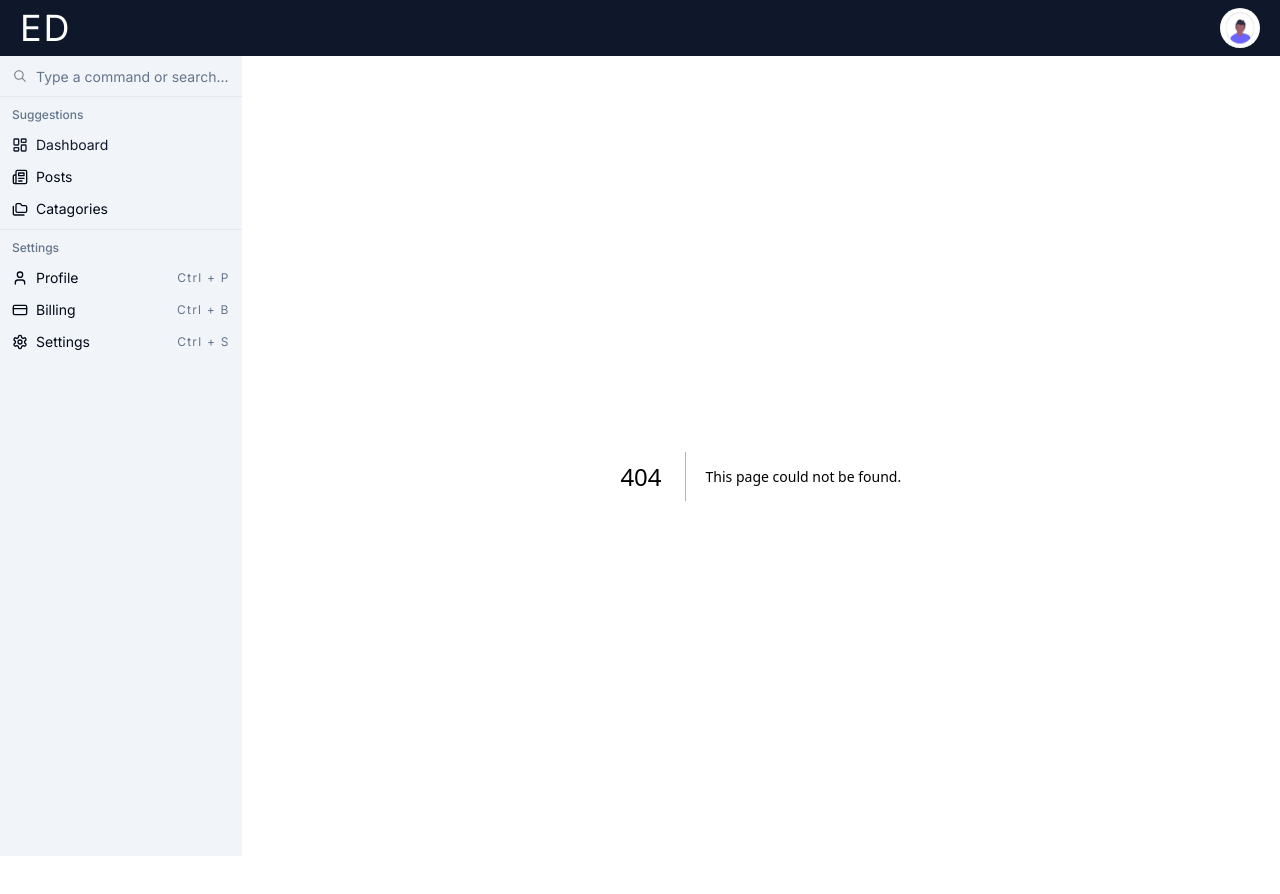
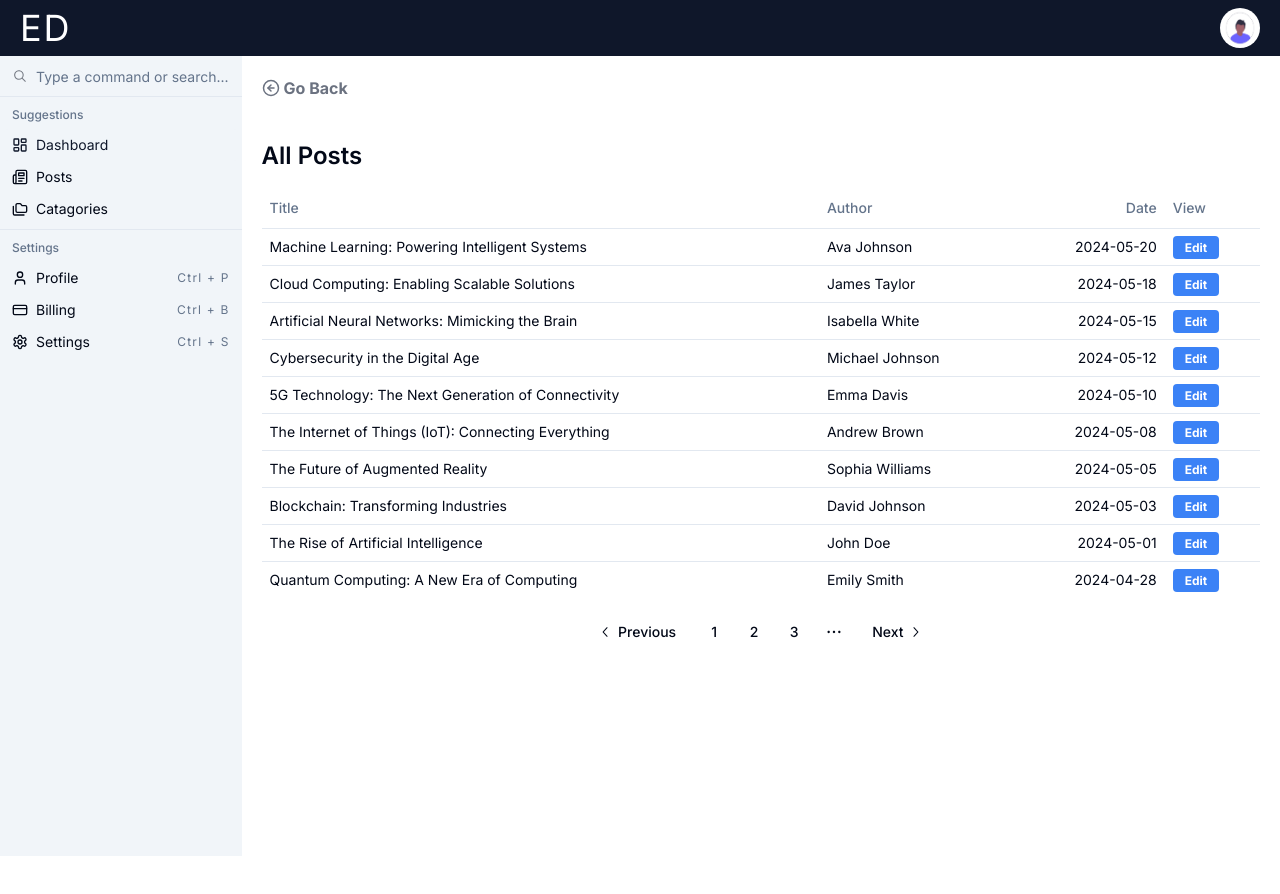
Before and after one commit to BaGorK/nextjs-shadcn-admin-dashboard, a Next.js app: page /posts in a window 1280 px wide. Before the commit this address had no page. After the commit the page ends 856 px from the top, so only its background shows below. Built offline with nearby package versions, Linux system fonts and the light colour scheme.

Commit message:
feat: add posts page | include pagination component from shadcn-ui

```diff
--- /dev/null
+++ b/app/(Main)/posts/page.tsx
@@ -0,0 +1,15 @@
+import PostsTable from '@/components/posts/PostsTable';
+import BackButton from '@/components/BackButton';
+import PostsPagination from '@/components/posts/PostsPagination';
+
+function PostsPage() {
+  return (
+    <>
+      <BackButton label='Go Back' to='/' />
+      <PostsTable />
+      <PostsPagination />
+    </>
+  );
+}
+
+export default PostsPage;
--- /dev/null
+++ b/components/BackButton.tsx
@@ -0,0 +1,21 @@
+import { ArrowLeftCircle } from 'lucide-react';
+import Link from 'next/link';
+
+interface Props {
+  label: string;
+  to: string;
+}
+
+function BackButton({ label, to }: Props) {
+  return (
+    <Link
+      href={to}
+      className='flex items-center gap-1 font-bold mb-5 text-gray-500'
+    >
+      <ArrowLeftCircle size={18} />
+      {label}
+    </Link>
+  );
+}
+
+export default BackButton;
--- /dev/null
+++ b/components/posts/PostsPagination.tsx
@@ -0,0 +1,38 @@
+import {
+  Pagination,
+  PaginationContent,
+  PaginationEllipsis,
+  PaginationItem,
+  PaginationLink,
+  PaginationNext,
+  PaginationPrevious,
+} from '@/components/ui/pagination';
+
+function PostsPagination() {
+  return (
+    <Pagination className='mt-4'>
+      <PaginationContent>
+        <PaginationItem>
+          <PaginationPrevious href='#' />
+        </PaginationItem>
+        <PaginationItem>
+          <PaginationLink href='#'>1</PaginationLink>
+        </PaginationItem>
+        <PaginationItem>
+          <PaginationLink href='#'>2</PaginationLink>
+        </PaginationItem>
+        <PaginationItem>
+          <PaginationLink href='#'>3</PaginationLink>
+        </PaginationItem>
+        <PaginationItem>
+          <PaginationEllipsis />
+        </PaginationItem>
+        <PaginationItem>
+          <PaginationNext href='#' />
+        </PaginationItem>
+      </PaginationContent>
+    </Pagination>
+  );
+}
+
+export default PostsPagination;
--- /dev/null
+++ b/components/ui/pagination.tsx
@@ -0,0 +1,121 @@
+import * as React from "react"
+import {
+  ChevronLeftIcon,
+  ChevronRightIcon,
+  DotsHorizontalIcon,
+} from "@radix-ui/react-icons"
+
+import { cn } from "@/lib/utils"
+import { ButtonProps, buttonVariants } from "@/components/ui/button"
+
+const Pagination = ({ className, ...props }: React.ComponentProps<"nav">) => (
+  <nav
+    role="navigation"
+    aria-label="pagination"
+    className={cn("mx-auto flex w-full justify-center", className)}
+    {...props}
+  />
+)
+Pagination.displayName = "Pagination"
+
+const PaginationContent = React.forwardRef<
+  HTMLUListElement,
+  React.ComponentProps<"ul">
+>(({ className, ...props }, ref) => (
+  <ul
+    ref={ref}
+    className={cn("flex flex-row items-center gap-1", className)}
+    {...props}
+  />
+))
+PaginationContent.displayName = "PaginationContent"
+
+const PaginationItem = React.forwardRef<
+  HTMLLIElement,
+  React.ComponentProps<"li">
+>(({ className, ...props }, ref) => (
+  <li ref={ref} className={cn("", className)} {...props} />
+))
+PaginationItem.displayName = "PaginationItem"
+
+type PaginationLinkProps = {
+  isActive?: boolean
+} & Pick<ButtonProps, "size"> &
+  React.ComponentProps<"a">
+
+const PaginationLink = ({
+  className,
+  isActive,
+  size = "icon",
+  ...props
+}: PaginationLinkProps) => (
+  <a
+    aria-current={isActive ? "page" : undefined}
+    className={cn(
+      buttonVariants({
+        variant: isActive ? "outline" : "ghost",
+        size,
+      }),
+      className
+    )}
+    {...props}
+  />
+)
+PaginationLink.displayName = "PaginationLink"
+
+const PaginationPrevious = ({
+  className,
+  ...props
+}: React.ComponentProps<typeof PaginationLink>) => (
+  <PaginationLink
+    aria-label="Go to previous page"
+    size="default"
+    className={cn("gap-1 pl-2.5", className)}
+    {...props}
+  >
+    <ChevronLeftIcon className="h-4 w-4" />
+    <span>Previous</span>
+  </PaginationLink>
+)
+PaginationPrevious.displayName = "PaginationPrevious"
+
+const PaginationNext = ({
+  className,
+  ...props
+}: React.ComponentProps<typeof PaginationLink>) => (
+  <PaginationLink
+    aria-label="Go to next page"
+    size="default"
+    className={cn("gap-1 pr-2.5", className)}
+    {...props}
+  >
+    <span>Next</span>
+    <ChevronRightIcon className="h-4 w-4" />
+  </PaginationLink>
+)
+PaginationNext.displayName = "PaginationNext"
+
+const PaginationEllipsis = ({
+  className,
+  ...props
+}: React.ComponentProps<"span">) => (
+  <span
+    aria-hidden
+    className={cn("flex h-9 w-9 items-center justify-center", className)}
+    {...props}
+  >
+    <DotsHorizontalIcon className="h-4 w-4" />
+    <span className="sr-only">More pages</span>
+  </span>
+)
+PaginationEllipsis.displayName = "PaginationEllipsis"
+
+export {
+  Pagination,
+  PaginationContent,
+  PaginationLink,
+  PaginationItem,
+  PaginationPrevious,
+  PaginationNext,
+  PaginationEllipsis,
+}
```
